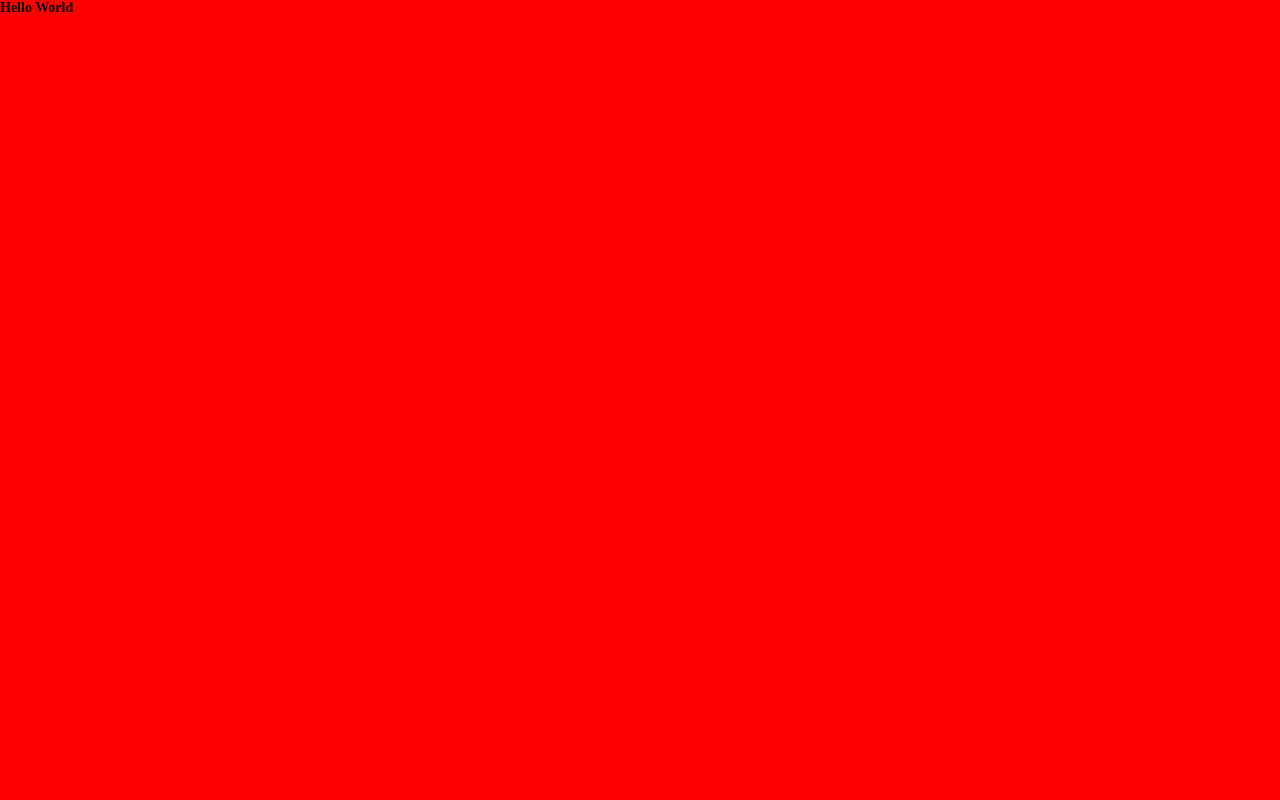
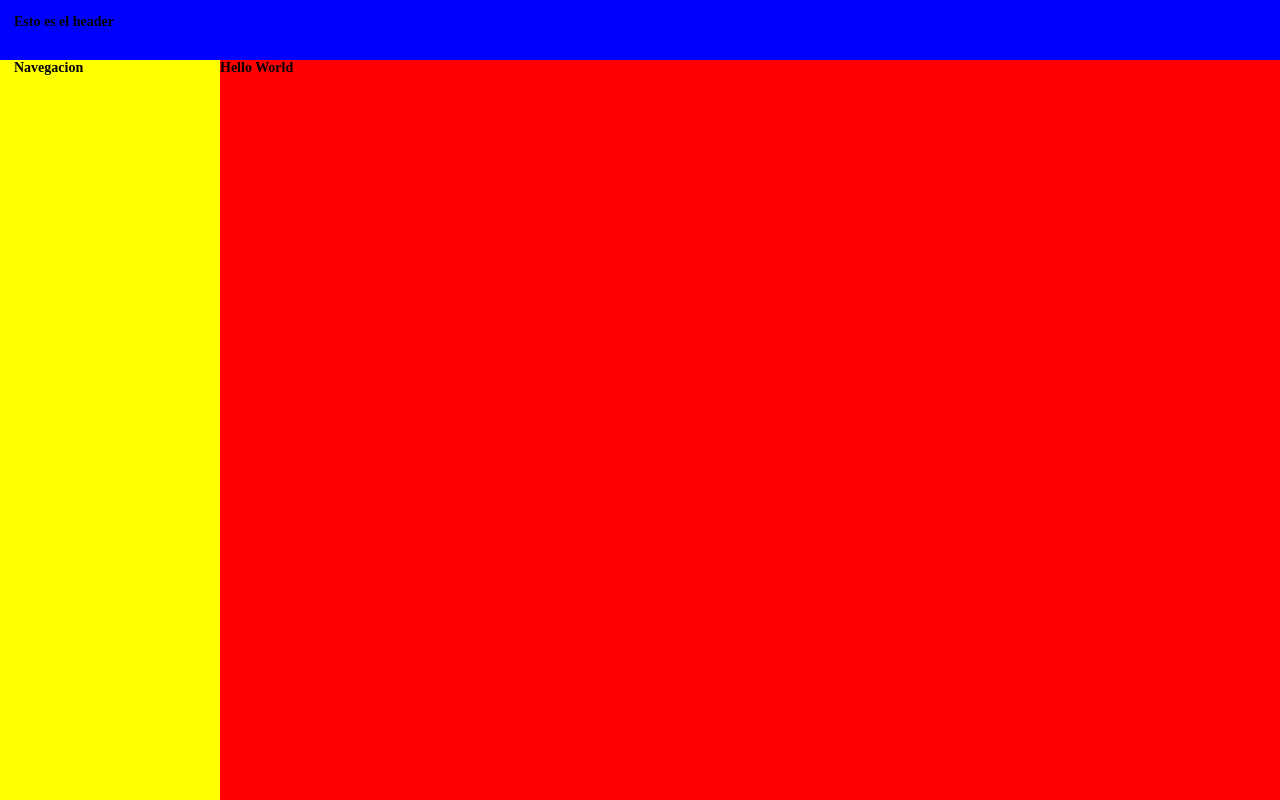
Before and after one commit to FranciscoGustavo/BibliotecaGeek, a React (Create React App) app: page / in a window 1280 px wide. Built offline with nearby package versions, Linux system fonts and the light colour scheme.

Commit message:
👷‍♂️[Add] Header and Navbar components

```diff
--- /dev/null
+++ b/src/components/organisms/Header/index.jsx
@@ -0,0 +1,11 @@
+import React from 'react';
+
+import { HeaderDiv } from './styles';
+
+const Header = () => (
+    <HeaderDiv>
+        Esto es el header
+    </HeaderDiv>
+);
+
+export default Header;
--- /dev/null
+++ b/src/components/organisms/Header/styles.js
@@ -0,0 +1,8 @@
+import styled from 'styled-components';
+
+export const HeaderDiv = styled.header`
+    grid-column: 1 / 3;
+    width: 100%;
+    padding: 14px;
+    background-color: blue;
+`;
--- /dev/null
+++ b/src/components/organisms/Navbar/index.jsx
@@ -0,0 +1,11 @@
+import React from 'react';
+
+import { Nav } from './styles';
+
+const Navbar = () => (
+    <Nav>
+        Navegacion
+    </Nav>
+);
+
+export default Navbar;
--- /dev/null
+++ b/src/components/organisms/Navbar/styles.js
@@ -0,0 +1,7 @@
+import styled from 'styled-components';
+
+export const Nav = styled.nav`
+height: 100%;
+padding-left: 14px;
+background-color: yellow;
+`;
--- a/src/routes/App.jsx
+++ b/src/routes/App.jsx
@@ -1,4 +1,7 @@
 import React from 'react';
+
+import Header from '../components/organisms/Header';
+import Navbar from '../components/organisms/Navbar';
 
 import { Dashboard, Div } from './styles';
 
@@ -7,7 +10,11 @@ function App() {
     <>
         <Dashboard />
         <Div className="App">
-            <h1>Hello World</h1>
+            <Header />
+            <Navbar />
+            <main>
+              <h1>Hello World</h1>
+            </main>
         </Div>
     </>
   );
--- a/src/routes/styles.js
+++ b/src/routes/styles.js
@@ -19,6 +19,10 @@ body, #root {
 `;
 
 export const Div = styled.div`
-    position: relative;
-    overflow-y: auto;
+display: grid;
+grid-template-columns: 220px 1fr;
+grid-template-rows: 60px 1fr;
+width: 100%;
+height: 100%;
+overflow-y: auto;
 `;
```
